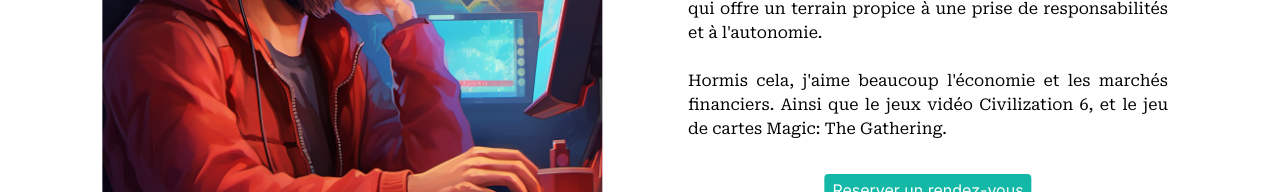
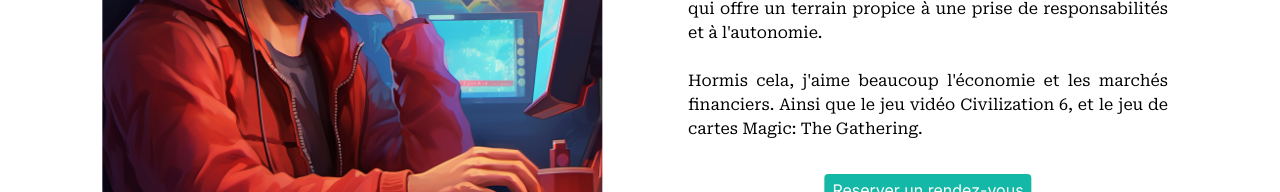
Before and after one commit to BaptisteGrimaldi/portefolioNextJs, a Next.js app: page / in a window 1280 px wide. Shown: the part 344-536 px from the top of the page. Built offline with nearby package versions, Linux system fonts and the light colour scheme.

Commit message:
Corriger une faute de frappe dans le texte de présentation

```diff
--- a/src/app/presentation/page.tsx
+++ b/src/app/presentation/page.tsx
@@ -44,7 +44,7 @@ const Presentation = () => {
                             prise de responsabilités et à l&apos;autonomie.
                         </p>
                         <br />
-                        <p>Hormis cela, j&apos;aime beaucoup l&apos;économie et les marchés financiers. Ainsi que le jeux vidéo Civilization 6, et le jeu de cartes Magic: The Gathering.</p>
+                        <p>Hormis cela, j&apos;aime beaucoup l&apos;économie et les marchés financiers. Ainsi que le jeu vidéo Civilization 6, et le jeu de cartes Magic: The Gathering.</p>
                     </div>
                     <div className="boutonCyanCss cursor-pointer hover:scale-105">
                         <a href="https://calendly.com/grimaldi-baptiste/prise-de-contact-client" target="_blank">
```
